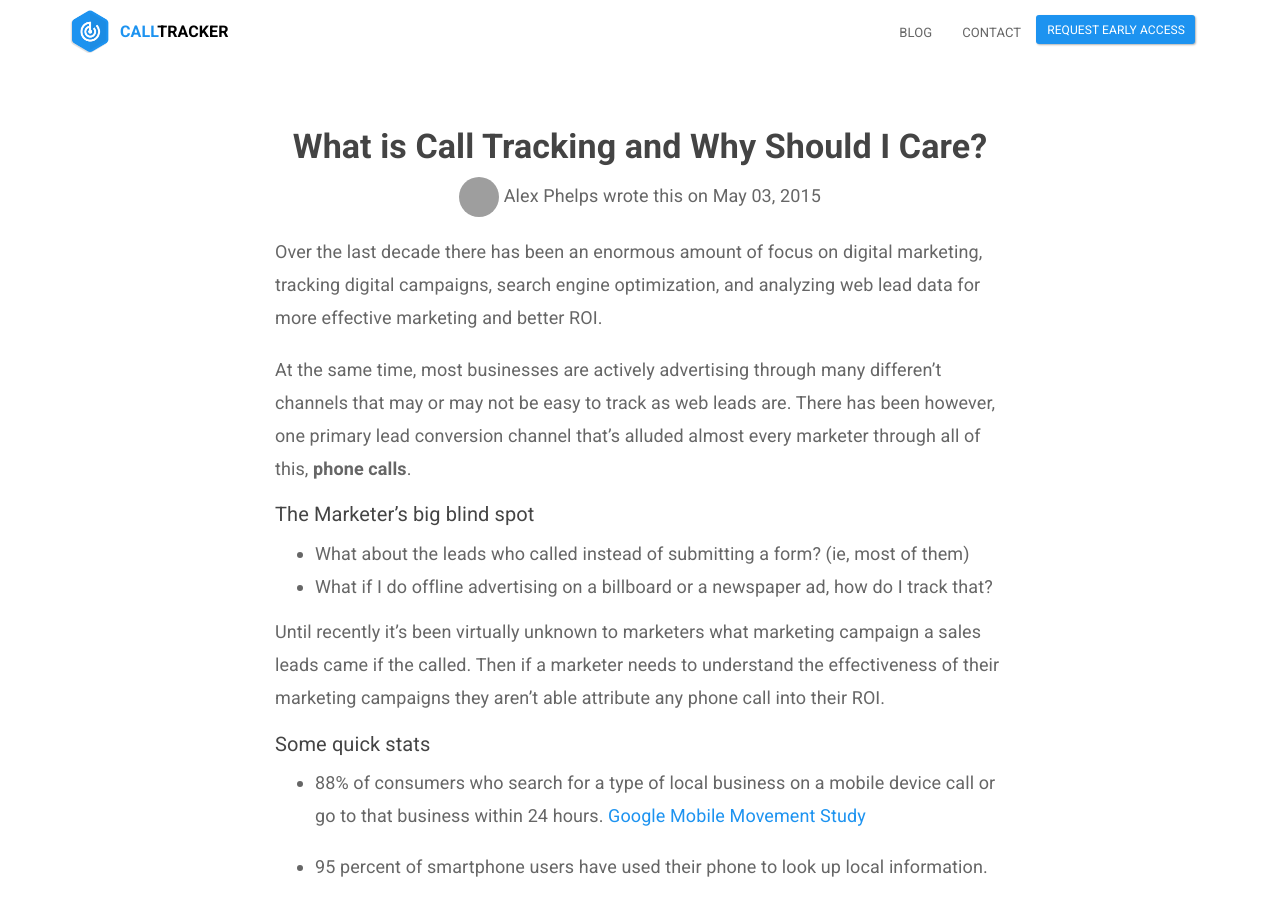
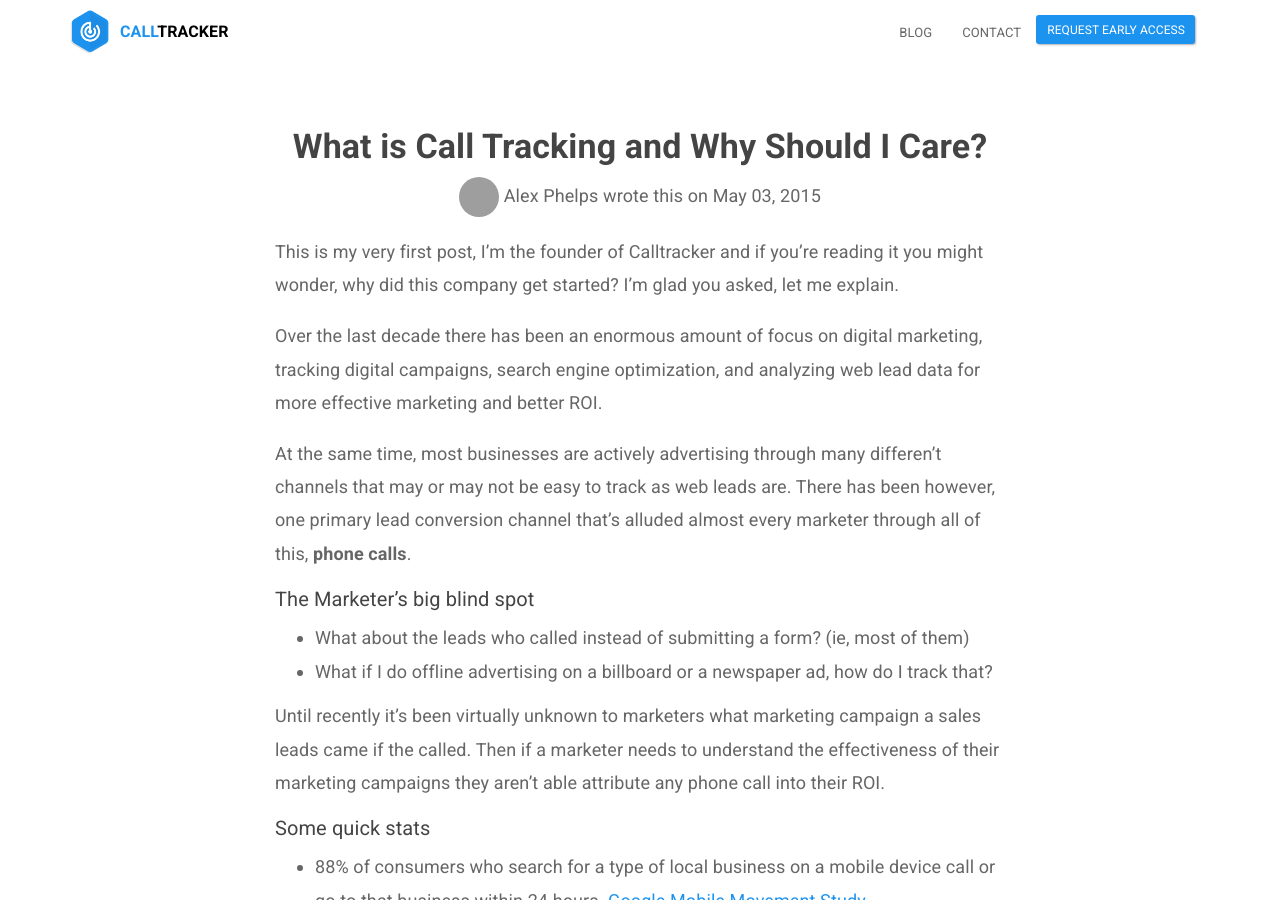
Before and after one commit to sumonst21/calltrackerio-site, a Jekyll site: the page built from _posts/2015-05-03-what-is-call-tracking-why-should-i-care.md, in a window 1280 px wide and 900 px high. Built offline with Jekyll 4.4.1, drawn with Linux system fonts in a browser that asks for light colours; nearby versions of some CDN libraries; library files that are not in the unit come from our copies; comment, search, counter and statistics services are not loaded; grey boxes are pictures that could not be loaded.

Commit message:
update article

```diff
--- a/_posts/2015-05-03-what-is-call-tracking-why-should-i-care.md
+++ b/_posts/2015-05-03-what-is-call-tracking-why-should-i-care.md
@@ -4,8 +4,9 @@ author: alex
 tag: 'General Marketing'
 title: What is Call Tracking and Why Should I Care?
 image: ''
-
+excerpt: 'Over the last decade there has been an enormous amount of focus on digital marketing, tracking digital campaigns, search engine optimization, and analyzing web lead data for more effective marketing and better ROI.'
 ---
+This is my very first post, I'm the founder of Calltracker and if you're reading it you might wonder, why did this company get started? I'm glad you asked, let me explain.
 
 Over the last decade there has been an enormous amount of focus on digital marketing, tracking digital campaigns, search engine optimization, and analyzing web lead data for more effective marketing and better ROI.
 
```
